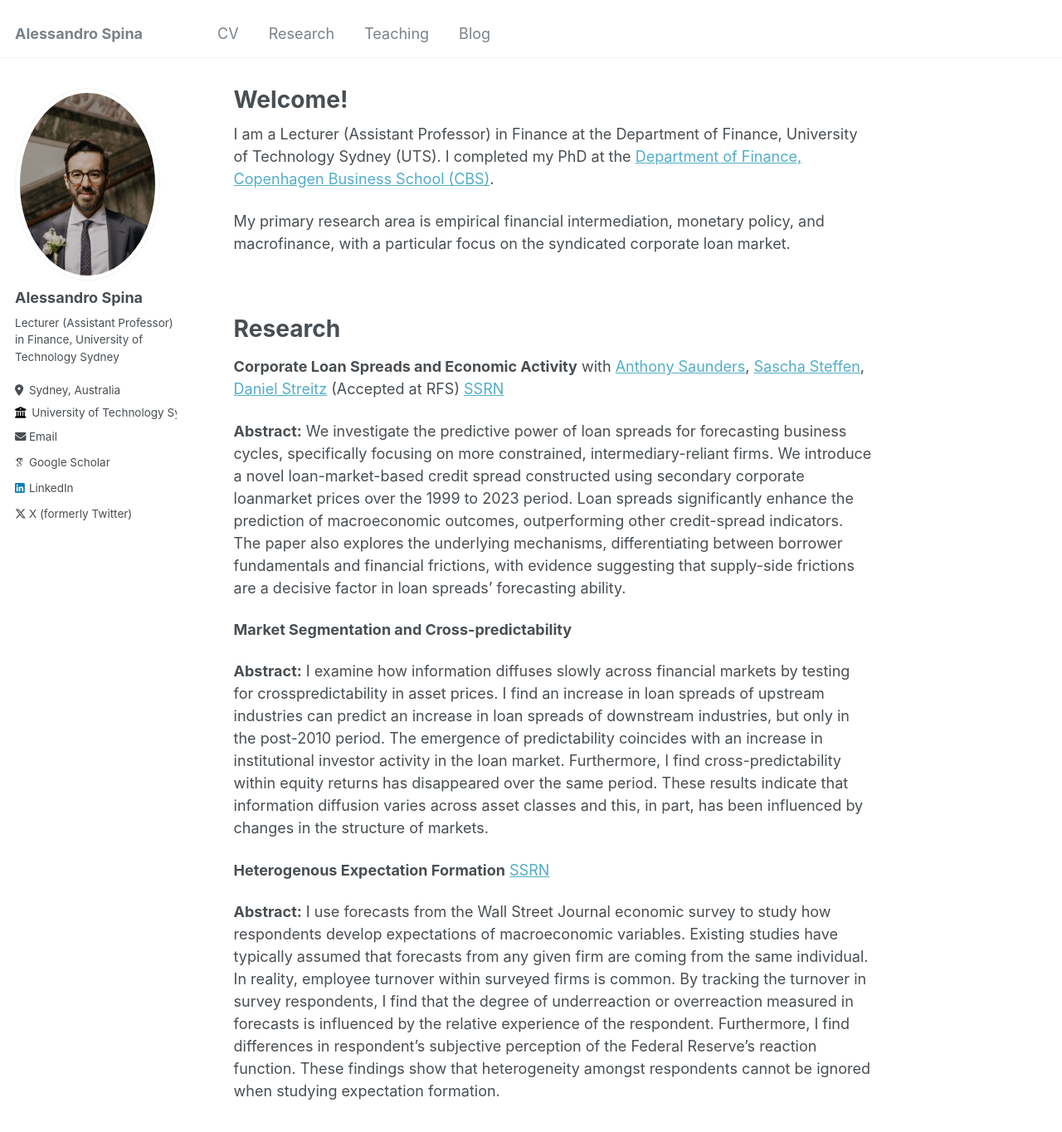
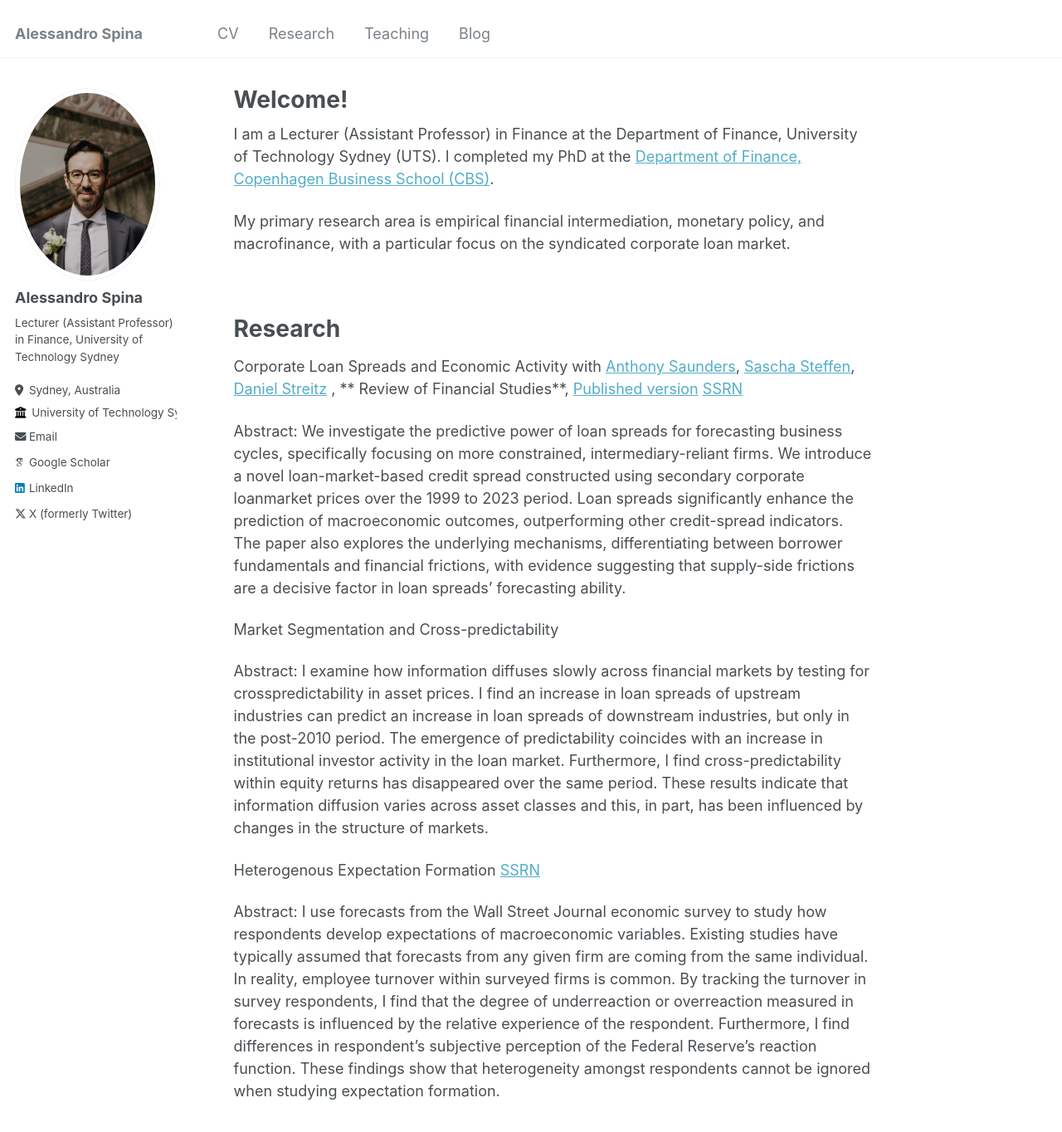
Before and after one commit to aspi6246/aspi6246.github.io, a Jekyll site: the page built from _pages/about.md, in a window 1280 px wide and 1400 px high. Shown: the top 1364 px of the window at 83% size. Built offline with Jekyll 4.4.1, drawn with Linux system fonts in a browser that asks for light colours; some web fonts are replaced.

Commit message:
Update about.md

```diff
--- a/_pages/about.md
+++ b/_pages/about.md
@@ -17,20 +17,20 @@ My primary research area is empirical financial intermediation, monetary policy,
 Research
 ======
 
-**Corporate Loan Spreads and Economic Activity** with [Anthony Saunders](https://www.stern.nyu.edu/faculty/bio/anthony-saunders), [Sascha Steffen](https://www.sascha-steffen.de/), [Daniel Streitz](https://sites.google.com/site/streitzdaniel/) (Accepted at RFS) [SSRN](https://papers.ssrn.com/sol3/papers.cfm?abstract_id=3717358)
+Corporate Loan Spreads and Economic Activity with [Anthony Saunders](https://www.stern.nyu.edu/faculty/bio/anthony-saunders), [Sascha Steffen](https://www.sascha-steffen.de/), [Daniel Streitz](https://sites.google.com/site/streitzdaniel/) , ** Review of Financial Studies**, [Published version](https://academic.oup.com/rfs/article/38/2/507/7918340?guestAccessKey=478e97d8-0d2f-481e-bb53-7669945bba3a&utm_source=authortollfreelink&utm_campaign=rfs&utm_medium=email) [SSRN](https://papers.ssrn.com/sol3/papers.cfm?abstract_id=3717358)
 
-**Abstract:** We investigate the predictive power of loan spreads for forecasting business cycles, specifically focusing on more constrained, intermediary-reliant firms. We introduce a novel loan-market-based credit spread constructed using secondary corporate loanmarket prices over the 1999 to 2023 period. Loan spreads significantly enhance the prediction of macroeconomic outcomes, outperforming other credit-spread indicators. The paper also explores the underlying mechanisms, differentiating between borrower fundamentals and financial frictions, with evidence suggesting that supply-side frictions are a decisive factor in loan spreads’ forecasting ability.
+Abstract: We investigate the predictive power of loan spreads for forecasting business cycles, specifically focusing on more constrained, intermediary-reliant firms. We introduce a novel loan-market-based credit spread constructed using secondary corporate loanmarket prices over the 1999 to 2023 period. Loan spreads significantly enhance the prediction of macroeconomic outcomes, outperforming other credit-spread indicators. The paper also explores the underlying mechanisms, differentiating between borrower fundamentals and financial frictions, with evidence suggesting that supply-side frictions are a decisive factor in loan spreads’ forecasting ability.
 
 
 
-**Market Segmentation and Cross-predictability**
+Market Segmentation and Cross-predictability
 
-**Abstract:** I examine how information diffuses slowly across financial markets by testing for crosspredictability in asset prices. I find an increase in loan spreads of upstream industries can predict an increase in loan spreads of downstream industries, but only in the post-2010 period. The emergence of predictability coincides with an increase in institutional investor activity in the loan market. Furthermore, I find cross-predictability within equity returns has disappeared over the same period. These results indicate that information diffusion varies across asset classes and this, in part, has been influenced by changes in the structure of markets.
+Abstract: I examine how information diffuses slowly across financial markets by testing for crosspredictability in asset prices. I find an increase in loan spreads of upstream industries can predict an increase in loan spreads of downstream industries, but only in the post-2010 period. The emergence of predictability coincides with an increase in institutional investor activity in the loan market. Furthermore, I find cross-predictability within equity returns has disappeared over the same period. These results indicate that information diffusion varies across asset classes and this, in part, has been influenced by changes in the structure of markets.
 
 
-**Heterogenous Expectation Formation** [SSRN](https://papers.ssrn.com/sol3/papers.cfm?abstract_id=4729915)
+Heterogenous Expectation Formation [SSRN](https://papers.ssrn.com/sol3/papers.cfm?abstract_id=4729915)
 
-**Abstract:** I use forecasts from the Wall Street Journal economic survey to study how respondents develop expectations of macroeconomic variables. Existing studies have typically assumed that forecasts from any given firm are coming from the same individual. In reality, employee turnover within surveyed firms is common. By tracking the turnover in survey respondents, I find that the degree of underreaction or overreaction measured in forecasts is influenced by the relative experience of the respondent. Furthermore, I find differences in respondent’s subjective perception of the Federal Reserve’s reaction function. These findings show that heterogeneity amongst respondents cannot be ignored when studying expectation formation.
+Abstract: I use forecasts from the Wall Street Journal economic survey to study how respondents develop expectations of macroeconomic variables. Existing studies have typically assumed that forecasts from any given firm are coming from the same individual. In reality, employee turnover within surveyed firms is common. By tracking the turnover in survey respondents, I find that the degree of underreaction or overreaction measured in forecasts is influenced by the relative experience of the respondent. Furthermore, I find differences in respondent’s subjective perception of the Federal Reserve’s reaction function. These findings show that heterogeneity amongst respondents cannot be ignored when studying expectation formation.
 
 
 <br>
```
